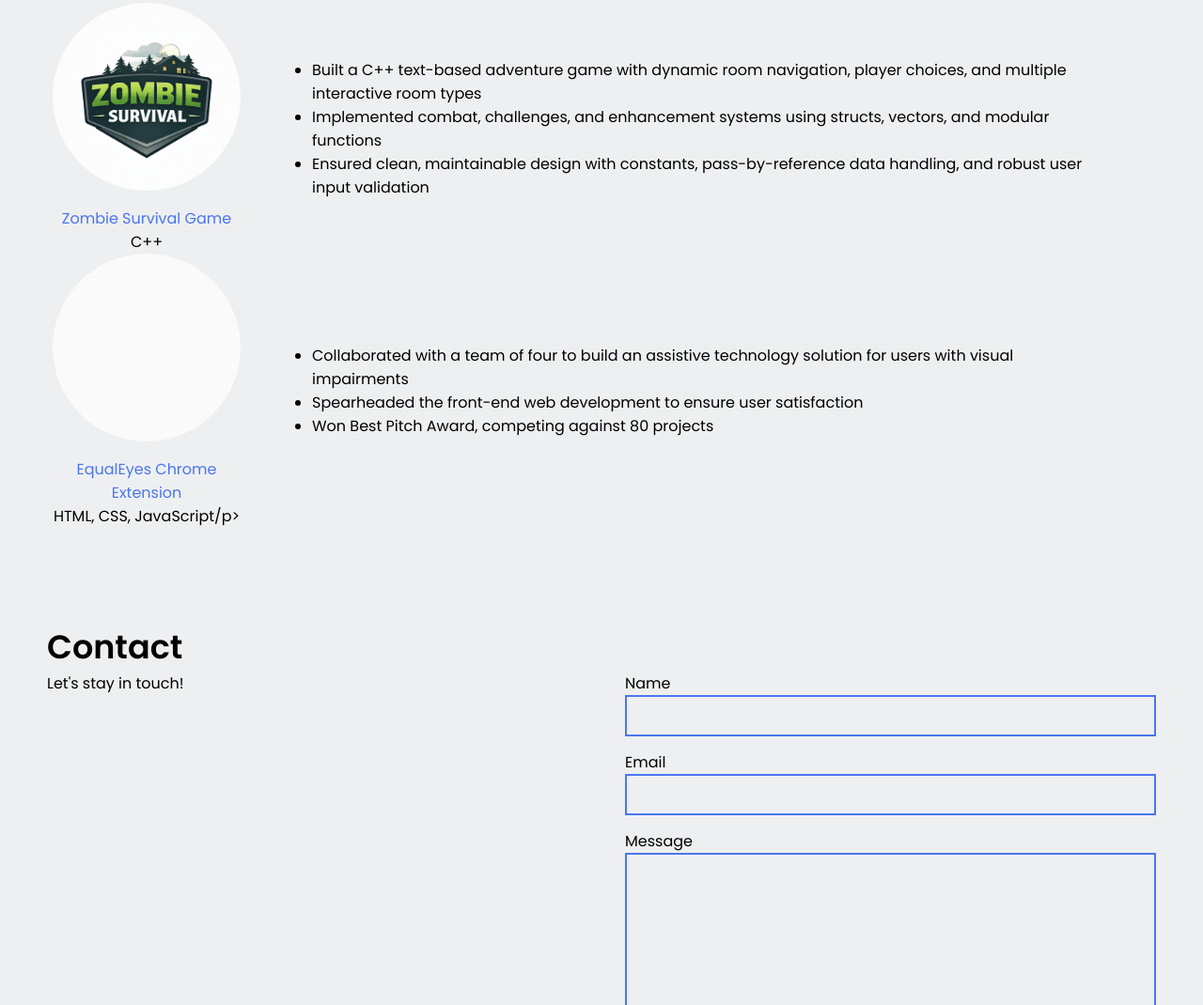
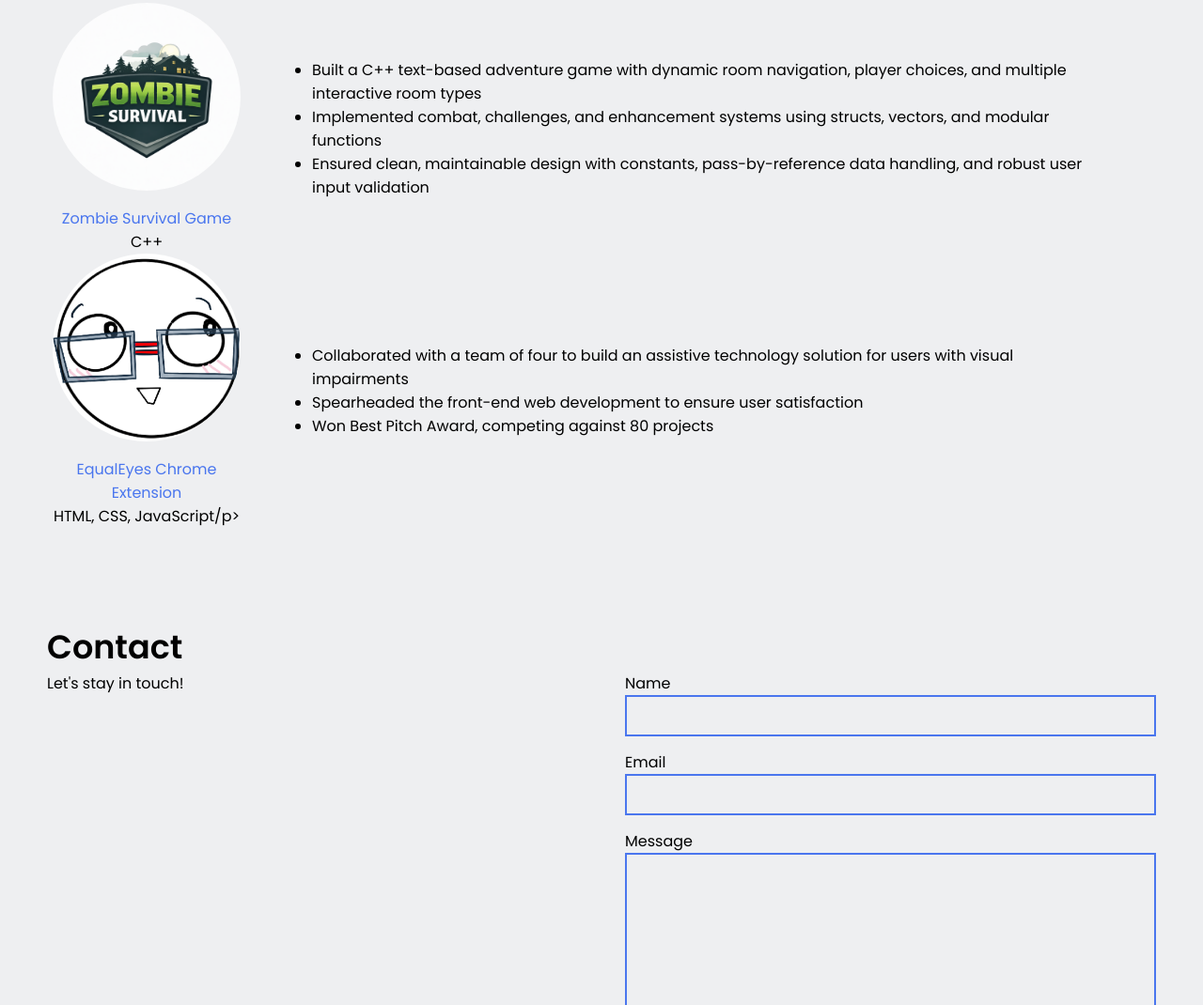
Before and after one commit to tara962/portfolio-website, a plain HTML site: page index.html in a window 1280 px wide. Shown: the part 830-1900 px from the top of the page at 94% size. Drawn offline with Linux system fonts and the light colour scheme.

Commit message:
Update index.html

```diff
--- a/index.html
+++ b/index.html
@@ -137,7 +137,7 @@
 
             <div class="group">
                 <div class="project-details">
-                    <img src="white.avif" alt="equaleyes logo">
+                    <img src="equaleyes-logo.webp" alt="equaleyes logo">
                 <a href="https://devpost.com/software/equaleyes" target="_blank" rel="noopener noreferrer">
                 <i class="group"></i>
                 <span>EqualEyes Chrome Extension</span>
```
